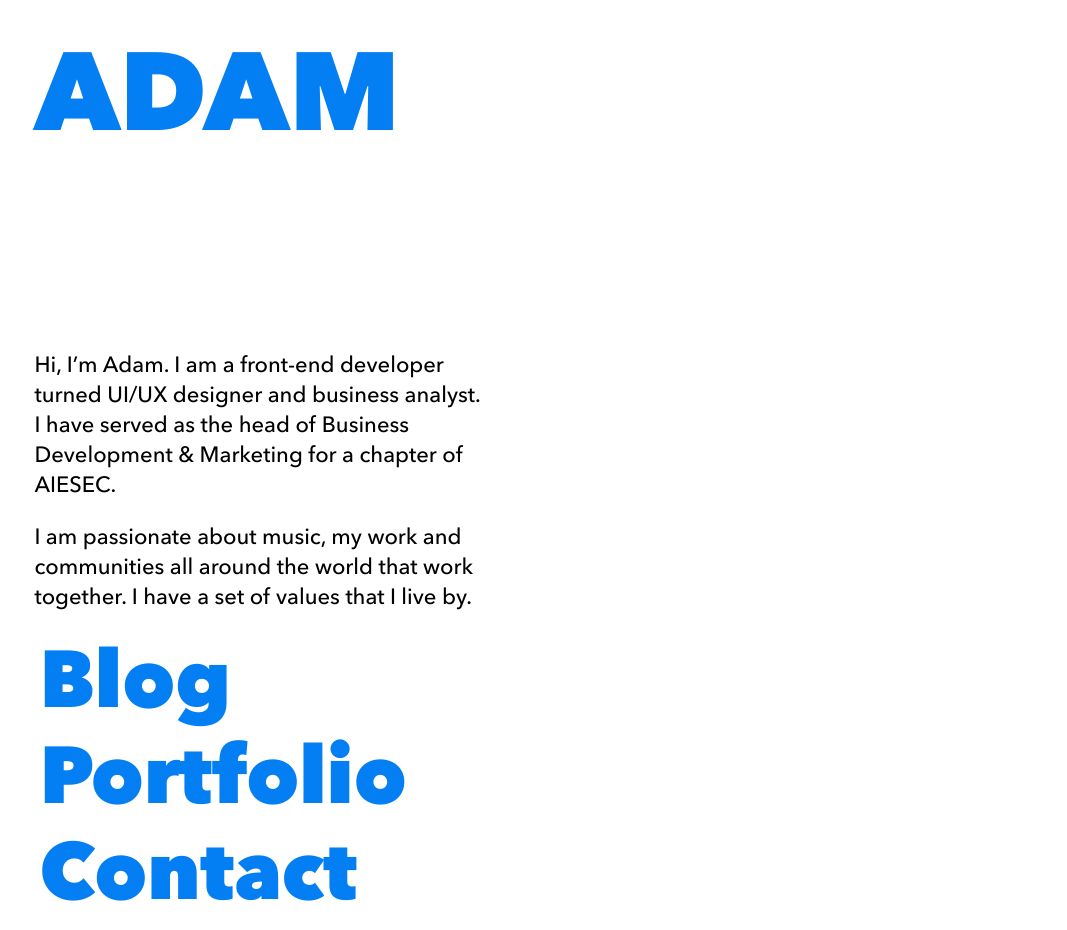
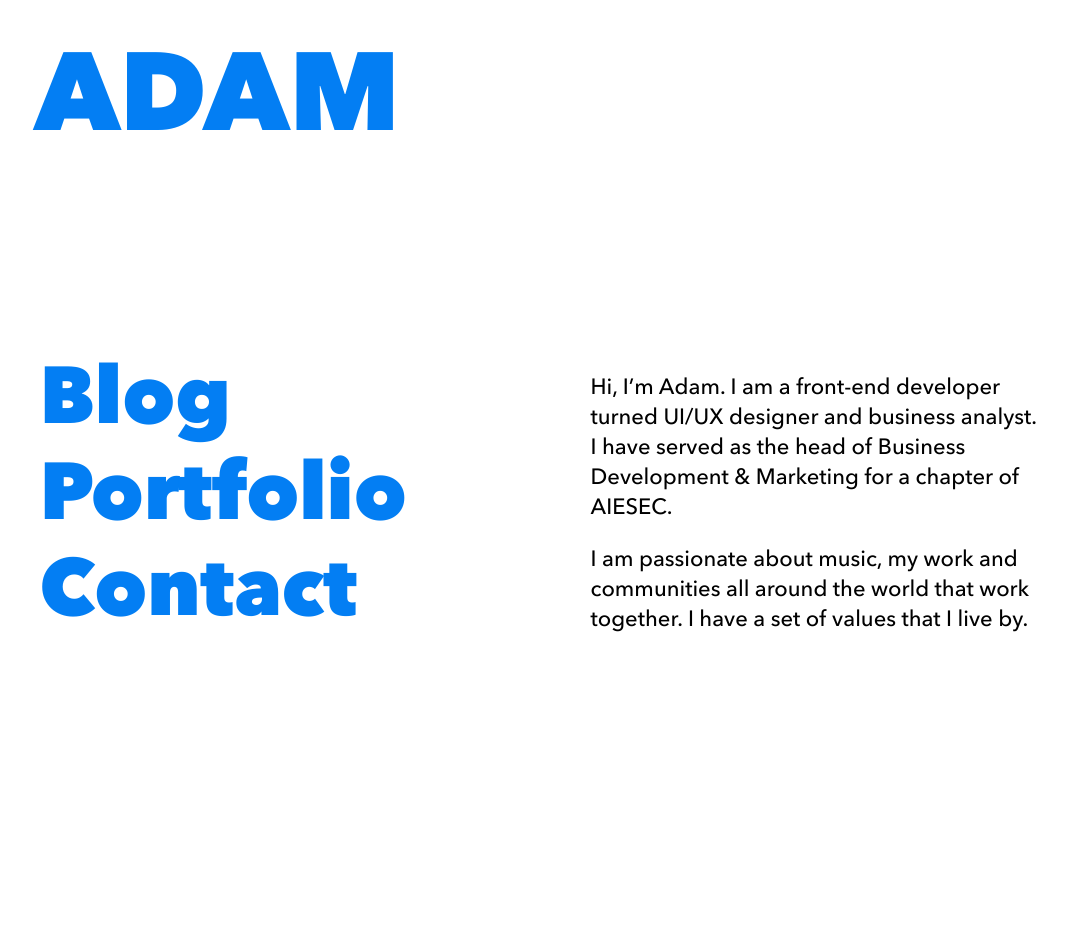
Before and after one commit to adamfredie/adamfredie.github.io, a Jekyll site: the page index.html, which Jekyll copies as it is, in a window 1280 px wide. Shown: the whole page, without its empty margins (100-1167 px from the left). Built offline with Jekyll 4.4.1, drawn with Linux system fonts in a browser that asks for light colours; after the commit the page ends 900 px from its top, so only the background shows below that.

```diff
--- a/index.html
+++ b/index.html
@@ -49,10 +49,10 @@
 			transition:.1s ease-out all;
 		}
 		.about {
-			/* float:right; */
+			float:right;
 		}
 		.nav {
-			/* float:left; */
+			float:left;
 			margin-left:5px;
 		}
 		p {
```
